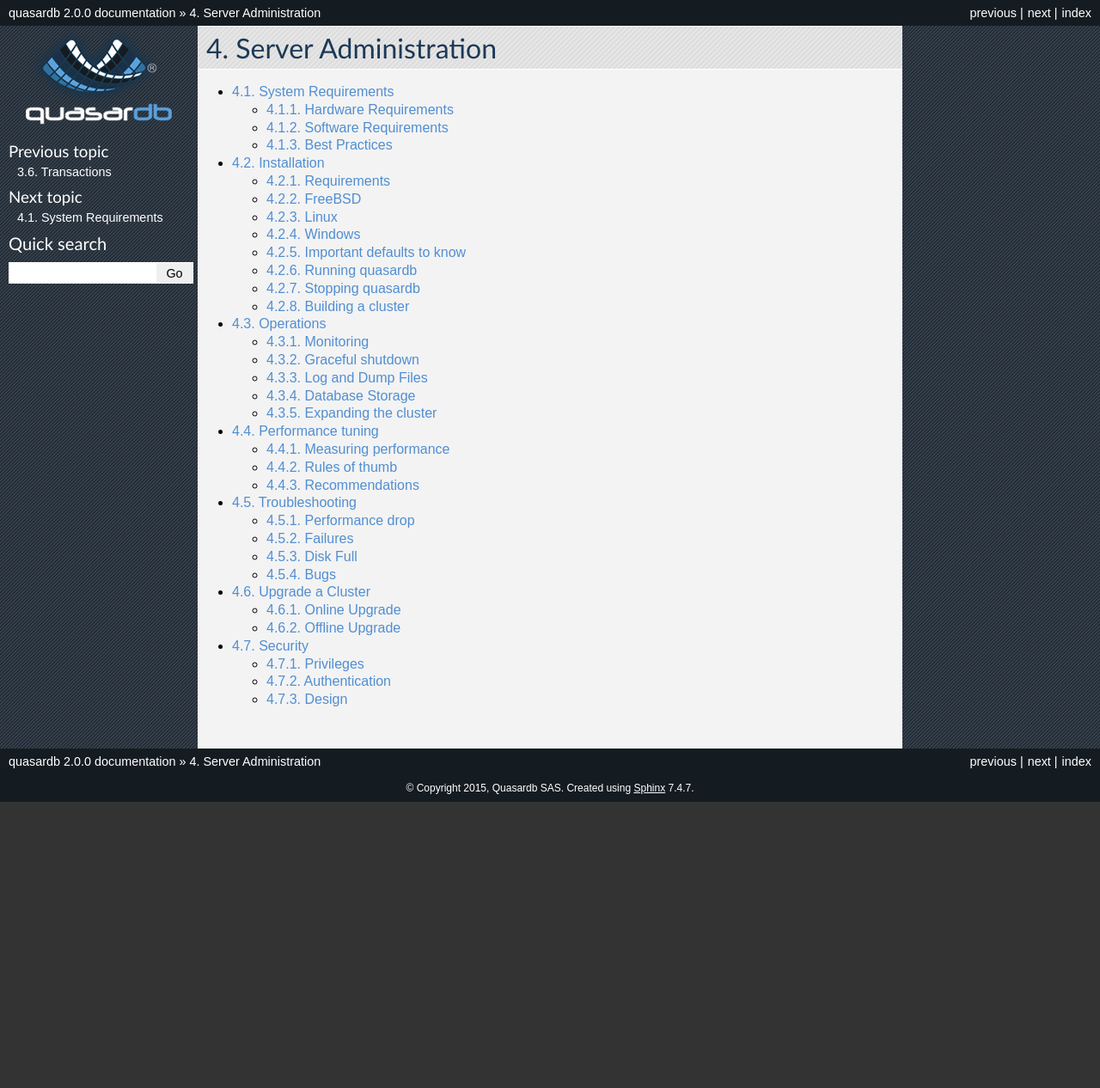
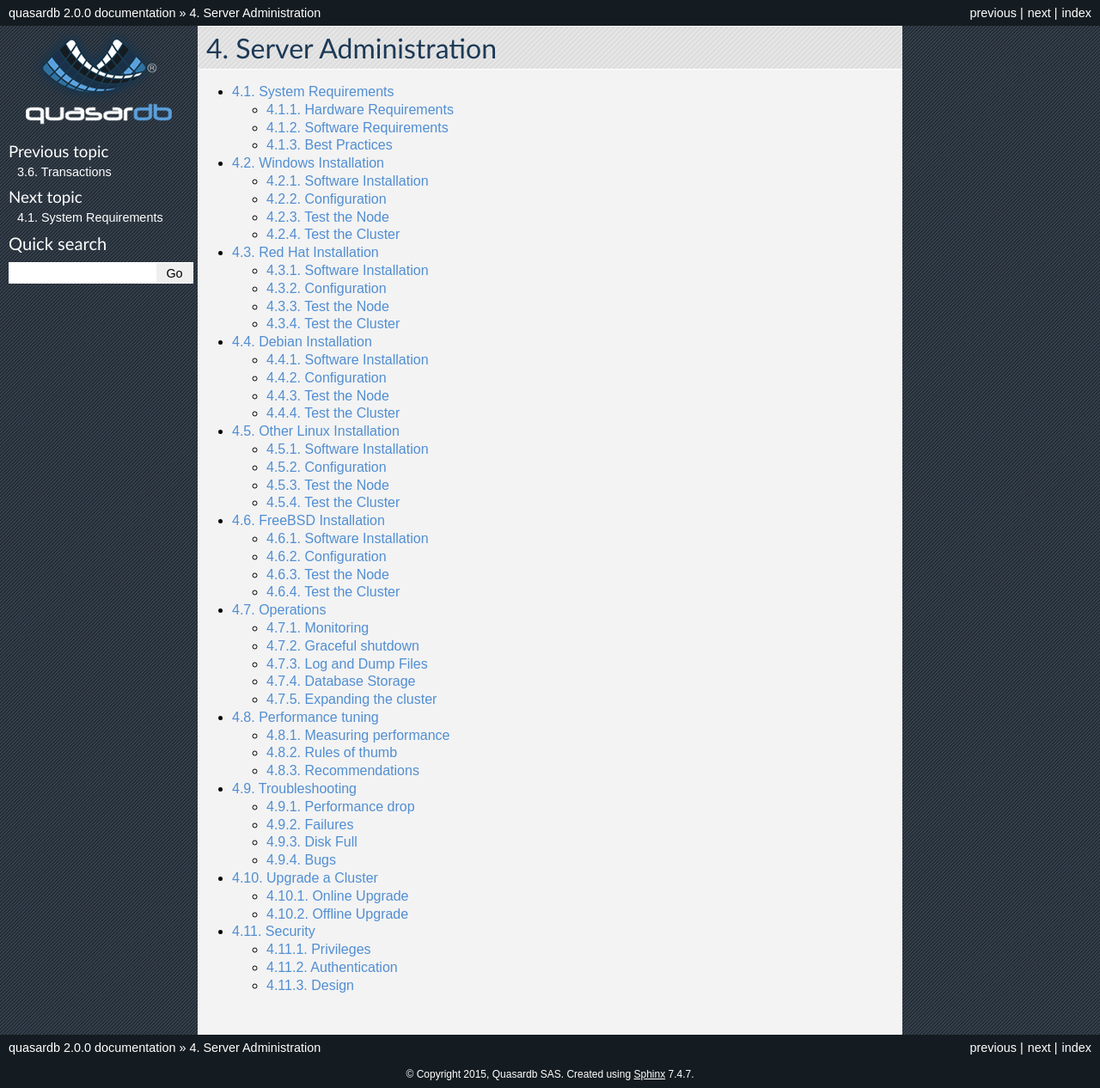
Before and after one commit to iltommi/qdb-documentation, a Sphinx documentation site: the page built from source/administration/index.rst, in a window 1280 px wide. Shown: the whole page at 86% size. Built offline with Sphinx 7.4.7, drawn with Linux system fonts in a browser that asks for light colours; before the commit the page ends 933 px from its top, so only the background shows below that; part of the change alters nothing that is shown.

Commit message:
Move installation to OS-specific installs in prep for web service install instructions.

```diff
--- a/source/administration/index.rst
+++ b/source/administration/index.rst
@@ -5,7 +5,11 @@ Server Administration
    :maxdepth: 2
 
    system_requirements
-   installation
+   installation_windows
+   installation_red_hat
+   installation_debian
+   installation_other_linux
+   installation_freebsd
    operations
    tuning
    troubleshooting
--- a/source/administration/installation.rst
+++ /dev/null
@@ -1,153 +0,0 @@
-Installation
-============
-
-Requirements
-------------
-
-Ensure your system meets the :doc:`system_requirements`
-
-
-FreeBSD
--------
-
- #. Verify your system meets the :ref:`sysreq-freebsd`.
- #. Log in to https://download.quasardb.net/ with your credentials.
- #. Download the file named ``qdb-server-<ver>-freebsd-64bit.tgz``, where <ver> is the version of quasardb you wish to install.
- #. Extract the tarball.
- #. Enter the extracted directory.
- #. Run ``./bin/qdbd``
- #. Run ``./bin/qdb_httpd``
-
-If your system does not have libc++ v1, the most straightforward is to install the sources and clang 3.2 (from the ports for example), and then do the following::
-
-    cd /usr/src/lib/libcxxrt
-    make
-    make install
-    cd ../libc++
-    make CXX=clang++
-    make install
-
-
-Linux
------
-
-Red Hat
-^^^^^^^
-
- #. Verify your system meets the :ref:`sysreq-linux`.
- #. Log in to https://download.quasardb.net/ with your credentials.
- #. Download the file named ``qdb-server-<ver>.x86_64.rpm``
- #. Run ``sudo rpm -i qdb-server-<ver>.x86_64.rpm``
- #. Run ``sudo service qdbd start``
- #. Run ``sudo service qdb_httpd start``
-
- ================= =================
-  File Types        Path
- ================= =================
-  Config            /etc/qdb
-  Logs              /var/log/qdb
-  Database          /var/lib/qdb/db
-  Libs / Other      /usr/share/qdb
- ================= =================
-
- Installs as user qdb, group qdb. Default configuration listens on 127.0.0.1:2836.
-
-Debian
-^^^^^^
-
- #. Verify your system meets the :ref:`sysreq-linux`.
- #. Log in to https://download.quasardb.net/ with your credentials.
- #. Download the file named ``qdb-server_<ver>.deb``
- #. Run ``sudo dpkg -i qdb-server_<ver>.deb``
- #. Run ``sudo service qdbd start``
- #. Run ``sudo service qdb_httpd start``
-
- ================= =================
-  File Types        Path
- ================= =================
-  Config            /etc/qdb
-  Logs              /var/log/qdb
-  Database          /var/db/qdb
-  Libs / Other      /usr/share/qdb
- ================= =================
-
- Installs as user qdb, group qdb. Default configuration listens on 127.0.0.1:2836.
-
-
-Other Distributions
-^^^^^^^^^^^^^^^^^^^
-
- #. Verify your system meets the :ref:`sysreq-linux`.
- #. Log in to https://download.quasardb.net/ with your credentials.
- #. Download the file named ``qdb-server-<ver>-linux-64bit.tgz``, where <ver> is the version of quasardb you wish to install.
- #. Extract the tarball.
- #. Enter the extracted directory.
- #. Run ``./bin/qdbd``
- #. Run ``./bin/qdb_httpd``
-
-Windows
--------
-
- #. Verify your system meets the :ref:`sysreq-windows`.
- #. Log in to https://download.quasardb.net/ with your credentials.
- #. Download the file named ``setup-qdb-server-<ver>.exe``, where <ver> is the version of quasardb you wish to install.
- #. Run the setup executable.
-
-The setup program ensures all required libraries are installed. There is one setup program for Windows x86 and Windows x64; the setup will install the appropriate version.
-
-Important defaults to know
----------------------------
-
-    * By default, replication is disabled.
-    * By default, the quasardb daemon does not log anything.
-    * By default, the quasardb daemon listens on the port 2836 on the local address. On Windows this may be the IPv6 localhost if IPv6 is installed. This can be confusing during tests. Specifying an explicit address, such as "127.0.0.1:2836", is recommended.
-    * By default, the quasardb web bridge does not log anything.
-    * By default, the quasardb web bridge listens on the port 8080 on the local address.
-
-Running quasardb
------------------
-
-The daemon
-^^^^^^^^^^^^
-
-The heart of quasardb is the daemon (see :doc:`../reference/qdbd`) whose executable name is "qdbd" . This executable does not require any privilege to function. Starting up quasardb is merely a matter of running the daemon.
-
-.. note::
-    On UNIXes it is advised to use the `--daemonize` switch to run the server in the background.
-
-By default, logging is disabled. It is advised to - at the very least - log to a file. The daemon does not keep a lock on the logging file, enabling you to rotate log files as you see fit.
-
-Data is by default persisted to a directory named "db" relative to the run directory. You can change this directory or simply disable persistence altogether.
-
-Only one daemon should be run by node. Running several daemons on the same node will negatively impact performances.
-
-The web bridge
-^^^^^^^^^^^^^^^^
-
-The web bridge (see :doc:`../reference/qdb_httpd`) - whose executable name is "qdb_httpd" - allows you to remotely monitor the cluster via HTTP requests and access the monitoring console.
-
-.. note::
-    On UNIXes it is advised to use the `--daemonize` switch to run the server in the background.
-
-The web bridge does not need to run on the same node as the daemon. Simply point it at a running node in the cluster. Multiple web bridges can be installed and run simultaneously for redundancy, but only one web bridge is needed to monitor the entire cluster.
-
-The shell
-^^^^^^^^^^
-
-A shell (see :doc:`../reference/qdb_httpd`) - whose executable name is "qdbsh" - is provided.
-
-The shell enables you to run commands on a cluster. The shell can connect to any node within the cluster to run commands.
-
-Stopping quasardb
-------------------
-
-The daemon can be stopped in hitting CTRL-C when it is running in the foreground or sending a stop signal if it's running in the background. For a cluster to be stopped, all the nodes within the cluster have to be stopped.
-
-Any node can also be remotely stopped with the shell thanks to the "node_stop" command (see :doc:`../reference/qdb_shell`).
-
-Building a cluster
-------------------
-
-A cluster is built organically. Each node is added as needed. All that is needed is to supply the node with the address of a node already in the cluster: a peer (see :doc:`../reference/qdbd`). If a parameter conflicts with a parameter of the cluster (for example, the replication factor), the cluster's parameter takes precedence. If the differences cannot be reconciled with certainty, the new node will exit itself.
-
-As you add a node, the cluster enters a phase known as stabilization. During this phase the nodes agree on the workload to share. During this phase some nodes might refuse to serve requests and return instead the "unstable" error message. Those errors are temporary. Depending on the use case, the client should try again or drop the request.
--- /dev/null
+++ b/source/administration/installation_debian.rst
@@ -0,0 +1,60 @@
+
+Debian Installation
+====================
+
+Software Installation
+---------------------
+
+ #. Verify your system meets the :ref:`sysreq-linux`.
+ #. Log in to https://download.quasardb.net/ with your credentials.
+ #. Download the file named ``qdb-server_<ver>.deb``
+ #. Install the DEB using ``sudo dpkg -i qdb-server_<ver>.deb``
+
+ The DEB package installs files as user qdb, group qdb, in the following locations:
+
+ ================= =================
+  File Types        Path
+ ================= =================
+  Config            /etc/qdb
+  Logs              /var/log/qdb
+  Database          /var/db/qdb
+  Libs / Other      /usr/share/qdb
+ ================= =================
+
+
+Configuration
+-------------
+
+By default, the quasardb daemon listens on the port 2836 on the local address. The quasardb web bridge listens on the port 8080 on the local address.
+
+ #. Edit the qdbd configuration file at ``/etc/qdb/qdbd.conf``.
+     * Set ``local::user::license_file`` to your license file path.
+     * Add node IP addresses to ``local::chord::bootstrapping_peers`` to connect the node to a cluster.
+     * Set ``local::network::listen_on`` to change the IP address and port qdbd uses.
+     * Set other values as needed. See :ref:`qdbd-config-file-reference` for more information.
+ #. (optional) Edit the qdb_httpd configuration file at ``/etc/qdb/qdb_httpd.conf``.
+     * Set ``remote_node`` to the IP address of a node.
+     * Set other values as needed. See :ref:`qdb_httpd-config-file-reference` for more information.
+ #. If using a Gigabit Ethernet connection, edit ``/etc/sysctl.conf`` and set the following values:
+     * ``net.core.somaxconn = 8192``
+     * ``net.ipv4.tcp_max_syn_backlog = 8192``
+     * ``net.core.rmem_max = 16777216``
+     * ``net.core.wmem_max = 16777216``
+ #. Run ``ulimit -n`` as a regular user. If the value is less than 65000, add the following line to ``/etc/security/limits.conf``:
+     * ``qdb    soft    nofile    65536``
+
+Test the Node
+-------------
+
+ #. Start qdbd with ``sudo service qdbd start``
+ #. Verify the qdbd service started without errors using ``sudo service qdbd status``
+ #. (optional) Run ``sudo service qdb_httpd start``
+ #. (optional) Verify the qdb_httpd service started without errors using ``sudo service qdb_httpd status``
+ #. Start ``qdbsh`` and verify the node responds to commands.
+ #. Test the node for TCP configuration problems with ``qdb_max_conn``.
+
+
+Test the Cluster
+----------------
+
+ #. Benchmark the cluster with ``qdb_bench``. See :doc:`../reference/qdb_comparison` for more information.
--- /dev/null
+++ b/source/administration/installation_freebsd.rst
@@ -0,0 +1,55 @@
+
+FreeBSD Installation
+====================
+
+Software Installation
+---------------------
+
+ #. Verify your system meets the :ref:`sysreq-freebsd`.
+ #. (optional) If your system does not have libc++ v1, install the sources and clang 3.2 (from the ports for example), and then do the following::
+
+      cd /usr/src/lib/libcxxrt
+      make
+      make install
+      cd ../libc++
+      make CXX=clang++
+      make install
+
+ #. Log in to https://download.quasardb.net/ with your credentials.
+ #. Download the file named ``qdb-server-<ver>-freebsd-64bit.tgz``.
+ #. Extract the tarball.
+ #. Change to the extracted directory.
+
+Configuration
+-------------
+
+By default, the quasardb daemon listens on the port 2836 on the local address. The quasardb web bridge listens on the port 8080 on the local address.
+
+ #. Generate a qdbd configuration file using ``./bin/qdbd --gen-config > ./bin/qdb_httpd.conf``.
+ #. Edit the configuration file at ``./bin/qdbd.conf``.
+     * Set ``local::user::license_file`` to your license file path.
+     * Set ``local::user::daemon`` to ``true`` to daemonize qdbd on startup.
+     * Add node IP addresses to ``local::chord::bootstrapping_peers`` to connect the node to a cluster.
+     * Set ``local::network::listen_on`` to change the IP address and port qdbd uses.
+     * Set other values as needed. See :ref:`qdbd-config-file-reference` for more information.
+ #. Generate a qdbd configuration file using ``./bin/qdb_httpd --gen-config > ./bin/qdbd.conf``.
+ #. (optional) Edit the qdb_httpd configuration at ``./bin/qdb_httpd.conf``.
+     * Set ``remote_node`` to the IP address of a node.
+     * Set ``daemonize`` to ``true`` to daemonize qdb_httpd on startup.
+     * Set other values as needed. See :ref:`qdb_httpd-config-file-reference` for more information.
+
+Test the Node
+-------------
+
+ #. Start qdbd with ``./bin/qdbd -c ./bin/qdbd.conf``
+ #. Verify the qdbd service started without errors.
+ #. (optional) Start qdb_httpd with ``./bin/qdb_httpd -c ./bin/qdb_httpd.conf``
+ #. (optional) Verify the qdb_httpd application started without errors.
+ #. Start ``qdbsh`` and verify the node responds to commands.
+ #. Test the node for TCP configuration problems with ``qdb_max_conn``.
+
+
+Test the Cluster
+----------------
+
+ #. Benchmark the cluster with ``qdb_bench``. See :doc:`../reference/qdb_comparison` for more information.
--- /dev/null
+++ b/source/administration/installation_other_linux.rst
@@ -0,0 +1,53 @@
+
+Other Linux Installation
+========================
+
+Software Installation
+---------------------
+
+ #. Verify your system meets the :ref:`sysreq-linux`.
+ #. Log in to https://download.quasardb.net/ with your credentials.
+ #. Download the file named ``qdb-server-<ver>-linux-64bit.tgz``
+ #. Extract the tarball.
+ #. Change to the extracted directory.
+
+Configuration
+-------------
+
+By default, the quasardb daemon listens on the port 2836 on the local address. The quasardb web bridge listens on the port 8080 on the local address.
+
+ #. Generate a qdbd configuration file using ``./bin/qdbd --gen-config > ./bin/qdb_httpd.conf``.
+ #. Edit the configuration file at ``./bin/qdbd.conf``.
+     * Set ``local::user::license_file`` to your license file path.
+     * Set ``local::user::daemon`` to ``true`` to daemonize qdbd on startup.
+     * Add node IP addresses to ``local::chord::bootstrapping_peers`` to connect the node to a cluster.
+     * Set ``local::network::listen_on`` to change the IP address and port qdbd uses.
+     * Set other values as needed. See :ref:`qdbd-config-file-reference` for more information.
+ #. Generate a qdbd configuration file using ``./bin/qdb_httpd --gen-config > ./bin/qdbd.conf``.
+ #. (optional) Edit the qdb_httpd configuration at ``./bin/qdb_httpd.conf``.
+     * Set ``remote_node`` to the IP address of a node.
+     * Set ``daemonize`` to ``true`` to daemonize qdb_httpd on startup.
+     * Set other values as needed. See :ref:`qdb_httpd-config-file-reference` for more information.
+ #. If using a Gigabit Ethernet connection, edit ``/etc/sysctl.conf`` and set the following values:
+     * ``net.core.somaxconn = 8192``
+     * ``net.ipv4.tcp_max_syn_backlog = 8192``
+     * ``net.core.rmem_max = 16777216``
+     * ``net.core.wmem_max = 16777216``
+ #. Run ``ulimit -n`` as a regular user. If the value is less than 65000, add the following line to ``/etc/security/limits.conf``:
+     * ``qdb    soft    nofile    65536``
+
+Test the Node
+-------------
+
+ #. Start qdbd with ``./bin/qdbd -c ./bin/qdbd.conf``
+ #. Verify the qdbd service started without errors.
+ #. (optional) Start qdb_httpd with ``./bin/qdb_httpd -c ./bin/qdb_httpd.conf``
+ #. (optional) Verify the qdb_httpd application started without errors.
+ #. Start ``qdbsh`` and verify the node responds to commands.
+ #. Test the node for TCP configuration problems with ``qdb_max_conn``.
+
+
+Test the Cluster
+----------------
+
+ #. Benchmark the cluster with ``qdb_bench``. See :doc:`../reference/qdb_comparison` for more information.
--- /dev/null
+++ b/source/administration/installation_red_hat.rst
@@ -0,0 +1,57 @@
+
+Red Hat Installation
+====================
+
+Software Installation
+---------------------
+
+ #. Verify your system meets the :ref:`sysreq-linux`.
+ #. Log in to https://download.quasardb.net/ with your credentials.
+ #. Download the file named ``qdb-server-<ver>.x86_64.rpm``
+ #. Install the RPM using ``sudo rpm -i qdb-server-<ver>.x86_64.rpm``
+
+ The RPM package installs files as user qdb, group qdb, in the following locations:
+
+ ================= =================
+  File Types        Path
+ ================= =================
+  Config            /etc/qdb
+  Logs              /var/log/qdb
+  Database          /var/lib/qdb/db
+  Libs / Other      /usr/share/qdb
+ ================= =================
+
+
+Configuration
+-------------
+
+ #. Edit the qdbd configuration file at ``/etc/qdb/qdbd.conf``.
+     * Set ``local::user::license_file`` to your license file path.
+     * Add node IP addresses to ``local::chord::bootstrapping_peers`` to connect the node to a cluster.
+     * Set ``local::network::listen_on`` to change the IP address and port qdbd uses.
+     * Set other values as needed. See :ref:`qdbd-config-file-reference` for more information.
+ #. (optional) Edit the qdb_httpd configuration file at ``/etc/qdb/qdb_httpd.conf``.
+     * Set ``remote_node`` to the IP address of a node.
+     * Set other values as needed. See :ref:`qdb_httpd-config-file-reference` for more information.
+ #. If using a Gigabit Ethernet connection, edit ``/etc/sysctl.conf`` and set the following values:
+     * ``net.core.somaxconn = 8192``
+     * ``net.ipv4.tcp_max_syn_backlog = 8192``
+     * ``net.core.rmem_max = 16777216``
+     * ``net.core.wmem_max = 16777216``
+ #. Run ``ulimit -n`` as a regular user. If the value is less than 65000, add the following line to ``/etc/security/limits.conf``:
+     * ``qdb    soft    nofile    65536``
+
+Test the Node
+-------------
+
+ #. Start qdbd with ``sudo service qdbd start``
+ #. Verify the qdbd service started without errors using ``sudo service qdbd status``
+ #. (optional) Run ``sudo service qdb_httpd start``
+ #. (optional) Verify the qdb_httpd service started without errors using ``sudo service qdb_httpd status``
+ #. Test the node for TCP configuration problems with ``qdb_max_conn``.
+
+
+Test the Cluster
+----------------
+
+ #. Benchmark the cluster with ``qdb_bench``. See :doc:`../reference/qdb_comparison` for more information.
--- /dev/null
+++ b/source/administration/installation_windows.rst
@@ -0,0 +1,45 @@
+
+Windows Installation
+====================
+
+All file paths refer to 64-bit file paths.
+
+Software Installation
+---------------------
+
+ #. Verify your system meets the :ref:`sysreq-windows`.
+ #. Log in to https://download.quasardb.net/ with your credentials.
+ #. Download the file named ``setup-qdb-server-<ver>.exe``
+ #. Run the setup executable.
+
+The setup program ensures all required libraries are installed. There is one setup program for Windows x86 and Windows x64; the setup will install the appropriate version.
+
+Configuration
+-------------
+
+By default, the quasardb daemon listens on the port 2836 on the local address. The quasardb web bridge listens on the port 8080 on the local address. These may be the IPv6 localhost if IPv6 is installed.
+
+ #. Edit the qdbd configuration file at ``C:\Program Files\quasardb\conf\qdbd.conf``.
+     * Set ``local::user::license_file`` to your license file path.
+     * Add node IP addresses to ``local::chord::bootstrapping_peers`` to connect the node to a cluster.
+     * Set ``local::network::listen_on`` to change the IP address and port qdbd uses.
+     * Set other values as needed. See :ref:`qdbd-config-file-reference` for more information.
+ #. (optional) Edit the qdb_httpd configuration file at ``C:\Program Files\quasardb\conf\qdb_httpd.conf``.
+     * Set ``remote_node`` to the IP address of the quasardb daemon.
+     * Set other values as needed. See :ref:`qdb_httpd-config-file-reference` for more information.
+
+Test the Node
+-------------
+
+The qdbd and qdb_httpd daemons are started automatically after installation and will also load when Windows starts.
+
+ #. View the log file at ``C:\Program Files\quasardb\log\qdbd`` to verify the qdbd service started without errors.
+ #. View the log file at ``C:\Program Files\quasardb\log\qdb_httpd`` to verify the qdb_httpd service started without errors.
+ #. Start ``qdbsh`` and verify the node responds to commands.
+ #. Test the node for TCP configuration problems with ``qdb_max_conn``.
+
+
+Test the Cluster
+----------------
+
+ #. Benchmark the cluster with ``qdb_bench``. See :doc:`../reference/qdb_comparison` for more information.
```
